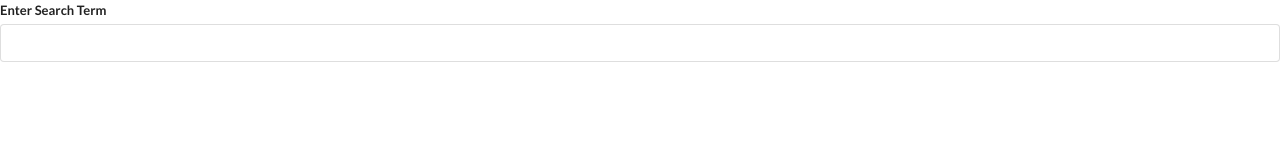
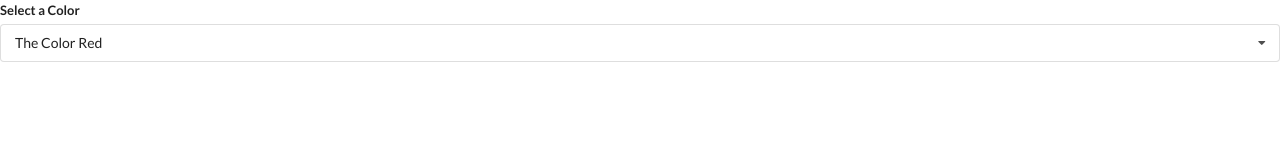
Before and after one commit to bernardoaires/widgets, a React (Create React App) app: page / in a window 1280 px wide. Shown: the top 160 px of the page. Built offline with nearby package versions, Linux system fonts and the light colour scheme.

Commit message:
feat dropdown

```diff
--- a/src/App.tsx
+++ b/src/App.tsx
@@ -1,5 +1,6 @@
-import React from 'react'
+import React, { useState } from 'react'
 import { Accordion } from './components/Accordion'
+import { Dropdown } from './components/Dropdown'
 import { Search } from './components/Search'
 
 const items = [
@@ -17,8 +18,27 @@ const items = [
   }
 ]
 
+const options = [
+  {
+    label: 'The Color Red',
+    value: 'red'
+  },
+  {
+    label: 'The Color Green',
+    value: 'green'
+  },
+  {
+    label: 'A Shade of Blue',
+    value: 'blue'
+  }
+]
+
 export const App: React.FC = () => {
+  const [selected, setSelected] = useState(options[0])
+
   return (
-    <Search />
+    <div>
+      <Dropdown options={options} selected={selected} onSelectedChange={setSelected}/>
+    </div>
   )
 }
--- /dev/null
+++ b/src/components/Dropdown.tsx
@@ -0,0 +1,49 @@
+import React, { Dispatch, SetStateAction, useEffect, useState } from 'react'
+
+interface SelectedType {
+  label: string,
+  value: string
+}
+
+interface DropdownProps {
+  selected: SelectedType,
+  onSelectedChange: Dispatch<SetStateAction<SelectedType>>,
+  options: Array<SelectedType>,
+}
+
+export const Dropdown: React.FC<DropdownProps> = ({ options, selected, onSelectedChange }) => {
+  const [open, setOpen] = useState<boolean>(false)
+
+  useEffect(() => {
+    document.body.addEventListener('click', () => {
+      setOpen(false)
+    }, { capture: true })
+  }, [])
+
+  const renderedOptions = options.map((option) => {
+    if (option.value === selected.value) {
+      return null
+    }
+
+    return (
+      <div key={option.value} className="item" onClick={() => onSelectedChange(option)}>
+        {option.label}
+      </div>
+    )
+  })
+
+  return (
+    <div className="ui form">
+      <div className="field">
+        <label className="label">Select a Color</label>
+        <div className={`ui selection dropdown ${open ? 'visible active' : ''}`} onClick={() => setOpen(!open)}>
+          <i className="dropdown icon"></i>
+          <div className="text">{selected.label}</div>
+          <div className={`menu ${open ? 'visible transition' : ''}`}>
+            {renderedOptions}
+          </div>
+        </div>
+      </div>
+    </div>
+  )
+}
```
